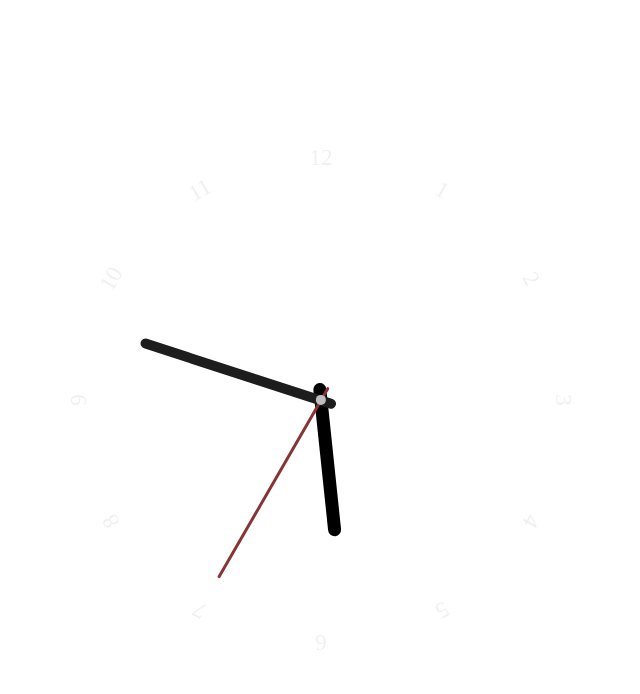
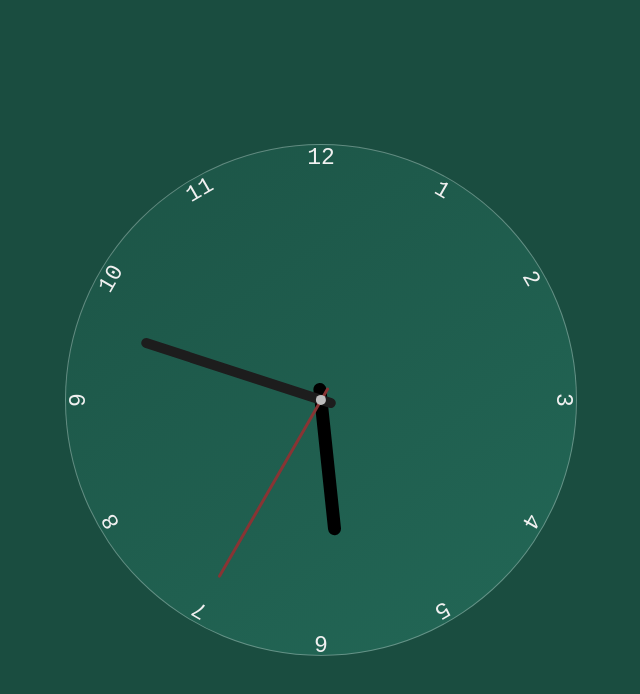
Before and after one commit to anushka8800/Mini-Projects, a plain HTML site: page clock.html in a window 1280 px wide. Shown: the whole page, without its empty margins (319-959 px from the left). Drawn offline with Linux system fonts and the light colour scheme.

Commit message:
test 3 css

```diff
--- a/clock.html
+++ b/clock.html
@@ -4,7 +4,7 @@
     <meta charset="UTF-8">
     <meta http-equiv="X-UA-Compatible" content="IE=edge">
     <meta name="viewport" content="width=device-width, initial-scale=1.0">
-    <link rel="stylesheet" href="css/clock.css">
+    <link rel="stylesheet" href="./css/clock.css">
     <script defer src="js/clock.js"></script>
     <title>Clock</title>
 </head>
--- a/css/clock.css
+++ b/css/clock.css
@@ -1,4 +1,4 @@
-@import "/main.css";
+@import "main.css";
 
 body {
     margin: 0;
--- a/css/games.css
+++ b/css/games.css
@@ -1 +1 @@
-@import "/main.css";
+@import "./main.css";
```
Also changed, not shown: games.html (+1 -1 lines).
